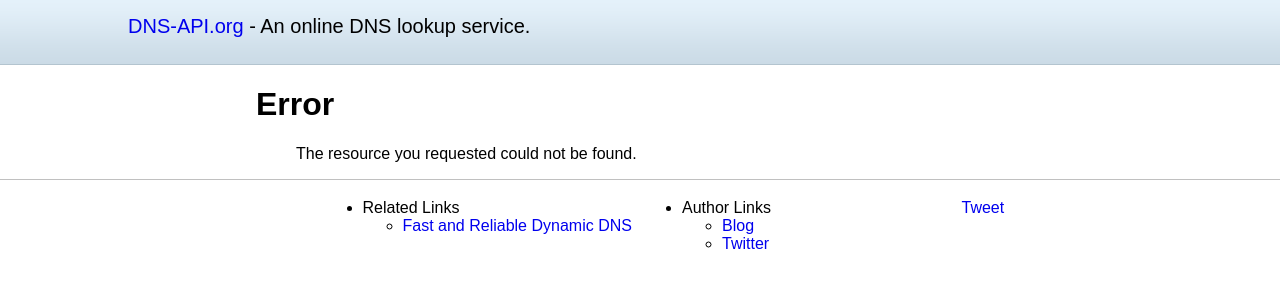
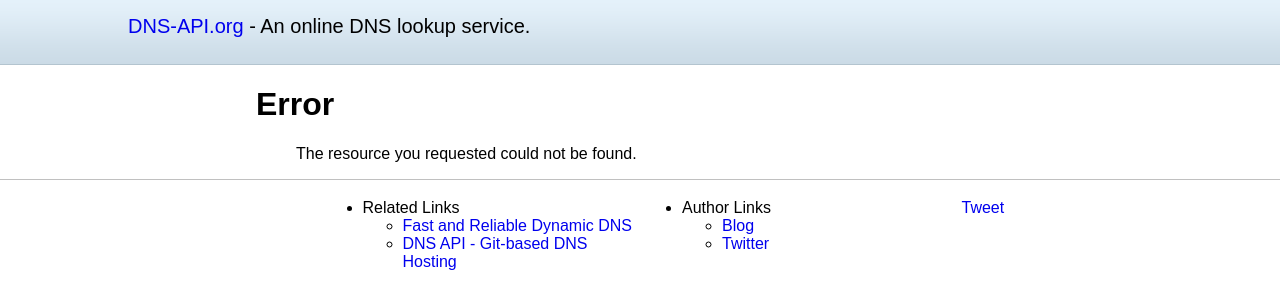
Before and after one commit to skx/dns-api.org, a plain HTML site: page public/404.html in a window 1280 px wide. Drawn offline with Linux system fonts and the light colour scheme.

Commit message:
Added link to dns-api.com

```diff
--- a/public/404.html
+++ b/public/404.html
@@ -31,6 +31,7 @@
           <li>Related Links
             <ul>
               <li><a href="http://dhcp.io/">Fast and Reliable Dynamic DNS</a></li>
+              <li><a href="http://dns-api.com/">DNS API - Git-based DNS Hosting</a></li>
             </ul>
           </li>
         </ul>
```
Also changed, not shown: public/500.html (+1 -0 lines), public/index.html (+1 -0 lines).
